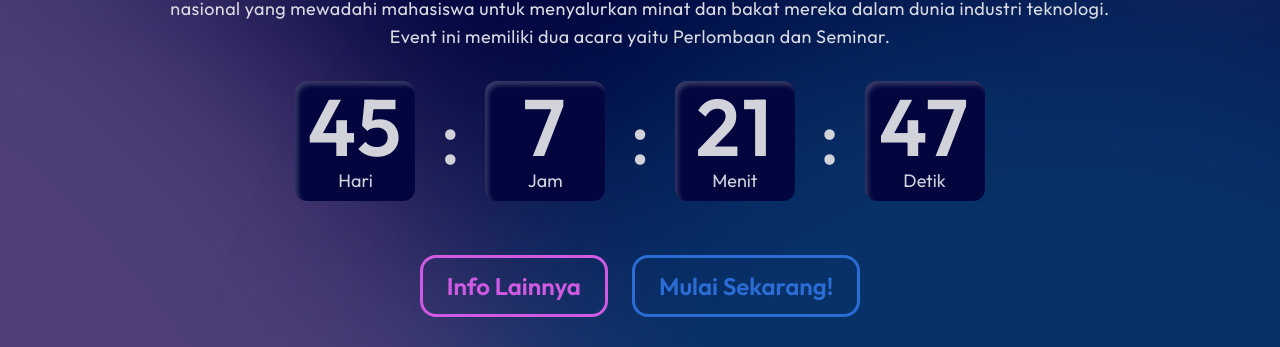
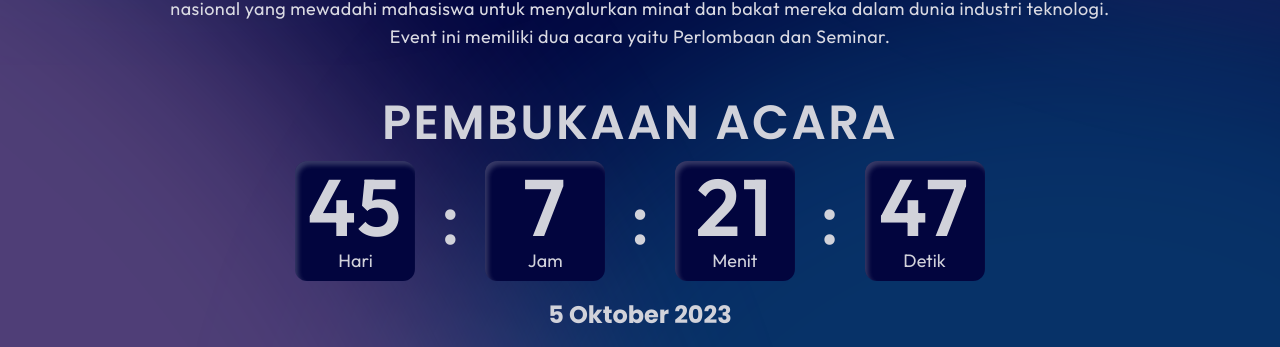
Before and after one commit to zildjianvitoo/srifoton2023fe-deployed, a Next.js app: page / in a window 1280 px wide. Shown: the part 453-800 px from the top of the page. Built offline with nearby package versions, Linux system fonts and the light colour scheme.

Commit message:
style: revision home page

```diff
--- a/components/organisms/Kompetisi/Jumbotron.jsx
+++ b/components/organisms/Kompetisi/Jumbotron.jsx
@@ -1,6 +1,5 @@
 import SwiperKompetisiCard from "@/components/molecules/SwiperKompetisiCard";
 import { useTheme } from "next-themes";
-import Head from "next/head";
 import Image from "next/image";
 
 export default function Jumbotron() {
@@ -17,12 +16,6 @@ export default function Jumbotron() {
 
   return (
     <>
-      <Head>
-        <style>
-          {`
-          `}
-        </style>
-      </Head>
       <section className="relative h-[80vh] mt-12 overflow-hidden lg:min-h-[90vh] lg:mt-6">
         <div className="flex flex-col justify-center p-8 mt-12 lg:px-20 xl:px-32 lg:mt-32 lg:flex-row">
           <div className="flex flex-col justify-center w-fit lg:w-1/2">
--- a/components/organisms/LandingPage/Jumbotron.jsx
+++ b/components/organisms/LandingPage/Jumbotron.jsx
@@ -39,9 +39,9 @@ const Jumbotron = () => {
         <div
           className={`flex flex-col mx-auto w-fit ${ethnocentric.className} `}
         >
-          <h2 className="z-0 self-end px-2 text-3xl translate-y-3 lg:text-5xl xl:text-6xl jumbotron-2023-text sm:translate-y-5 md:translate-y-7 dark:text-[#3a3169]">
+          <h4 className="z-0 self-end px-2 text-3xl translate-y-3 lg:text-5xl xl:text-6xl jumbotron-2023-text sm:translate-y-5 md:translate-y-7 dark:text-[#3a3169]">
             2023
-          </h2>
+          </h4>
           <h1
             className={`text-[3rem] sm:text-[4rem] md:text-[5rem] lg:text-[8rem] xl:text-[10rem] uppercase bg-gradient-to-r from-pink-srifoton to to-blue-srifoton font-extrabold bg-clip-text text-transparent w-fit mx-auto srifoton-big-header`}
           >
@@ -55,7 +55,10 @@ const Jumbotron = () => {
           industri teknologi. Event ini memiliki dua acara yaitu Perlombaan dan
           Seminar.
         </p>
-        <div className="flex justify-center items-center gap-2 md:gap-6 mt-6 text-[#494B7C] dark:text-[#F6F6F6]">
+        <h2 className="mt-6 lg:mt-12 text-3xl lg:text-5xl tracking-wider text-center font-semibold font-poppins countdown-header text-[#494B7C] dark:text-[#F6F6F6]">
+          PEMBUKAAN ACARA
+        </h2>
+        <div className="flex justify-center items-center mt-2 gap-2 md:gap-6  text-[#494B7C] dark:text-[#F6F6F6]">
           <div className="flex flex-col items-center justify-center w-[70px] h-[70px] sm:w-[120px] sm:h-[120px] py-3 bg-white dark:bg-[#02053E] rounded-xl countdown-box dark:countdown-box-dark">
             {" "}
             <h3 className=" font-semibold tracking-wide text-[2rem] sm:text-[3rem] lg:text-[5rem] leading-[2rem] sm:!leading-[5rem] ">
@@ -94,7 +97,10 @@ const Jumbotron = () => {
             <p className="m-auto text-base sm:text-lg">Detik</p>
           </div>
         </div>
-        <div className="flex justify-center gap-6 z-[3] mt-8 lg:mt-12">
+        <h5 className="text-xl lg:text-2xl text-center font-poppins text-[#494B7C] dark:text-[#F6F6F6] font-bold mt-3">
+          5 Oktober 2023
+        </h5>
+        {/* <div className="flex justify-center gap-6 z-[3] mt-8 lg:mt-12">
           <a href="#intro-home">
             <Button style="border-[#F56AFF] text-[#F56AFF] hover:bg-[#F56AFF] border-[3px] font-semibold lg:py-3">
               Info Lainnya
@@ -105,7 +111,7 @@ const Jumbotron = () => {
               Mulai Sekarang!
             </Button>
           </Link>
-        </div>
+        </div> */}
       </div>
     </section>
   );
--- a/styles/globals.css
+++ b/styles/globals.css
@@ -252,14 +252,6 @@ input[type="number"] {
       -1px -1px 0 #494b7c;
   } */
 
-  .countdown-box {
-    box-shadow: inset 3px 4px 5px rgba(0, 0, 0, 0.25);
-  }
-
-  .countdown-box-dark {
-    box-shadow: inset 3px 4px 5px rgba(255, 255, 255, 0.25);
-  }
-
   .srifoton-big-header {
     text-shadow: 5px 4px 4px rgba(0, 0, 0, 0.1);
   }
@@ -273,6 +265,21 @@ input[type="number"] {
     );
     -webkit-background-clip: text;
     -webkit-text-stroke: 4px transparent;
+  }
+
+  /* .countdown-header {
+    color: #494b7c;
+    background: -webkit-linear-gradient(0deg, #494b7c 0%, #494b7c 55%);
+    -webkit-background-clip: text;
+    -webkit-text-stroke: 4px transparent;
+  } */
+
+  .countdown-box {
+    box-shadow: inset 3px 4px 5px rgba(0, 0, 0, 0.25);
+  }
+
+  .countdown-box-dark {
+    box-shadow: inset 3px 4px 5px rgba(255, 255, 255, 0.25);
   }
 
   .intro-header-kompetisi {
```
